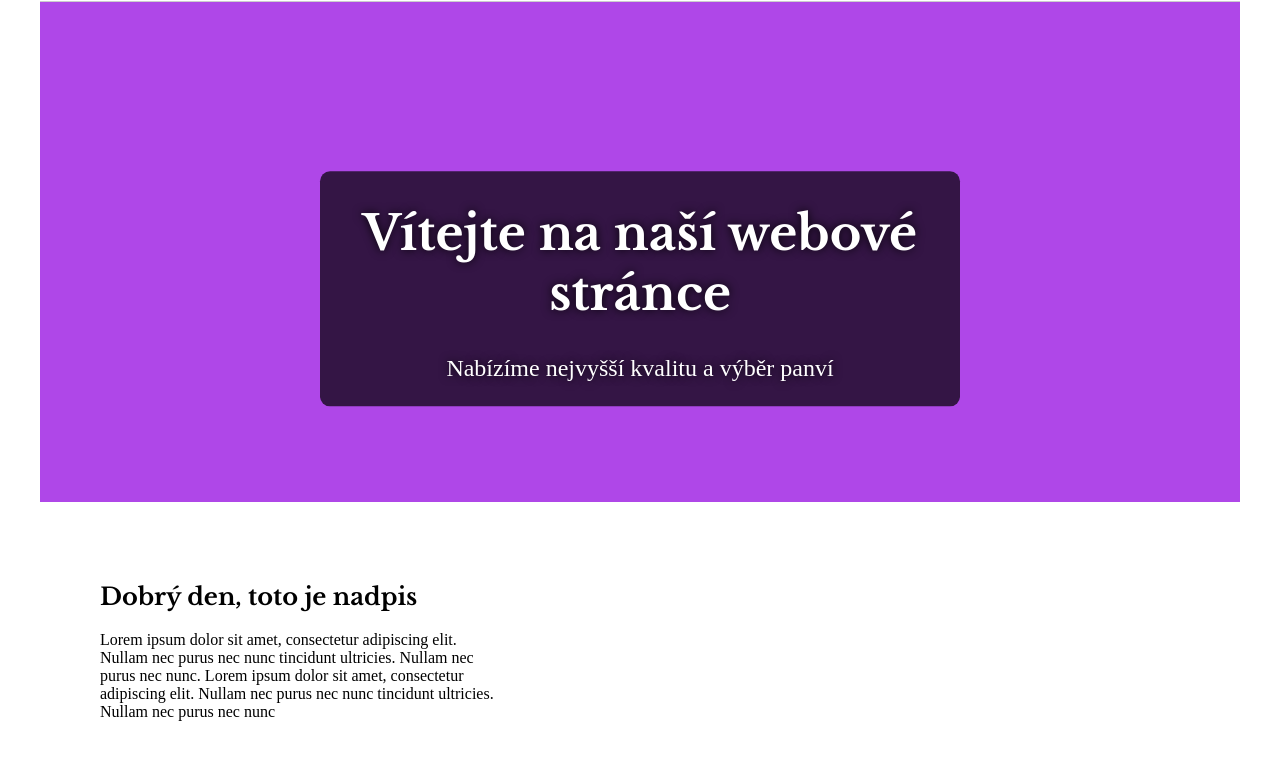
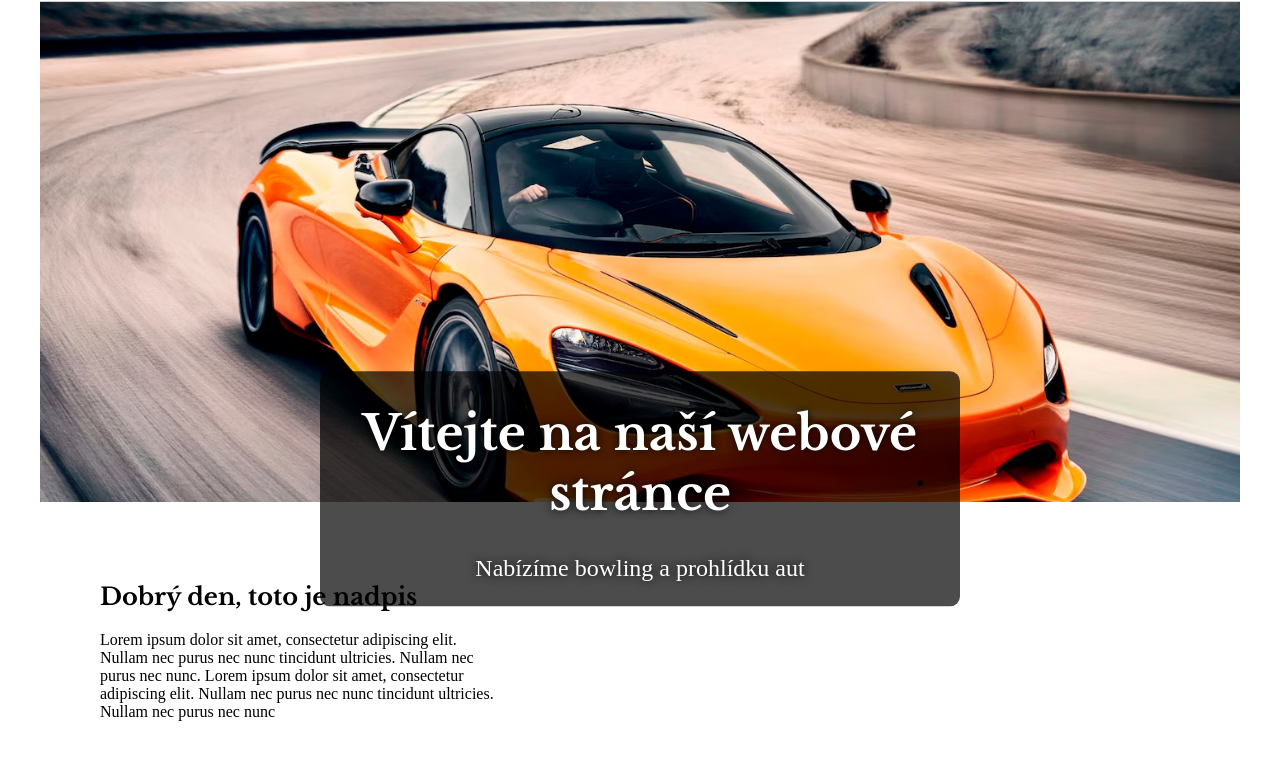
Before and after one commit to jirka834/skolni-web, a plain HTML site: page index.html in a window 1280 px wide. Shown: the part 111-870 px from the top of the page. Drawn offline with nearby package versions, Linux system fonts and the light colour scheme; a web font is replaced by a local one.

Commit message:
obr a text

```diff
--- a/index.html
+++ b/index.html
@@ -5,7 +5,7 @@
     <meta charset="UTF-8">
     <meta name="viewport" content="width=device-width, initial-scale=1.0">
     <link rel="stylesheet" href="style.css">
-    <title>panfex</title>
+    <title>romanbowling</title>
 </head>
 <body>
 
@@ -28,7 +28,7 @@
             </div>
             <div class="banner-text">
                 <h1>Vítejte na naší webové stránce</h1>
-                <p>Nabízíme nejvyšší kvalitu a výběr panví</p>
+                <p>Nabízíme bowling a prohlídku aut</p>
             </div>
         </div>
 
--- a/style.css
+++ b/style.css
@@ -46,7 +46,7 @@ nav ul {
 	width: 100%;
 	height: 100%;
 	transform: scale(1.1);
-	background-image: url("img/banerbg.jpg");
+	background-image: url("baner.avif");
 	background-size: cover;
 	background-position: center;
 	transition: all .5s;
@@ -59,7 +59,7 @@ nav ul {
 
 .banner-text {
 	position: absolute;
-	top: 50%;
+	top: 75%;
 	left: 50%;
 	transform: translate(-50%, -50%);
 	color: white;
```
Also changed, not shown: baner.avif (added).
